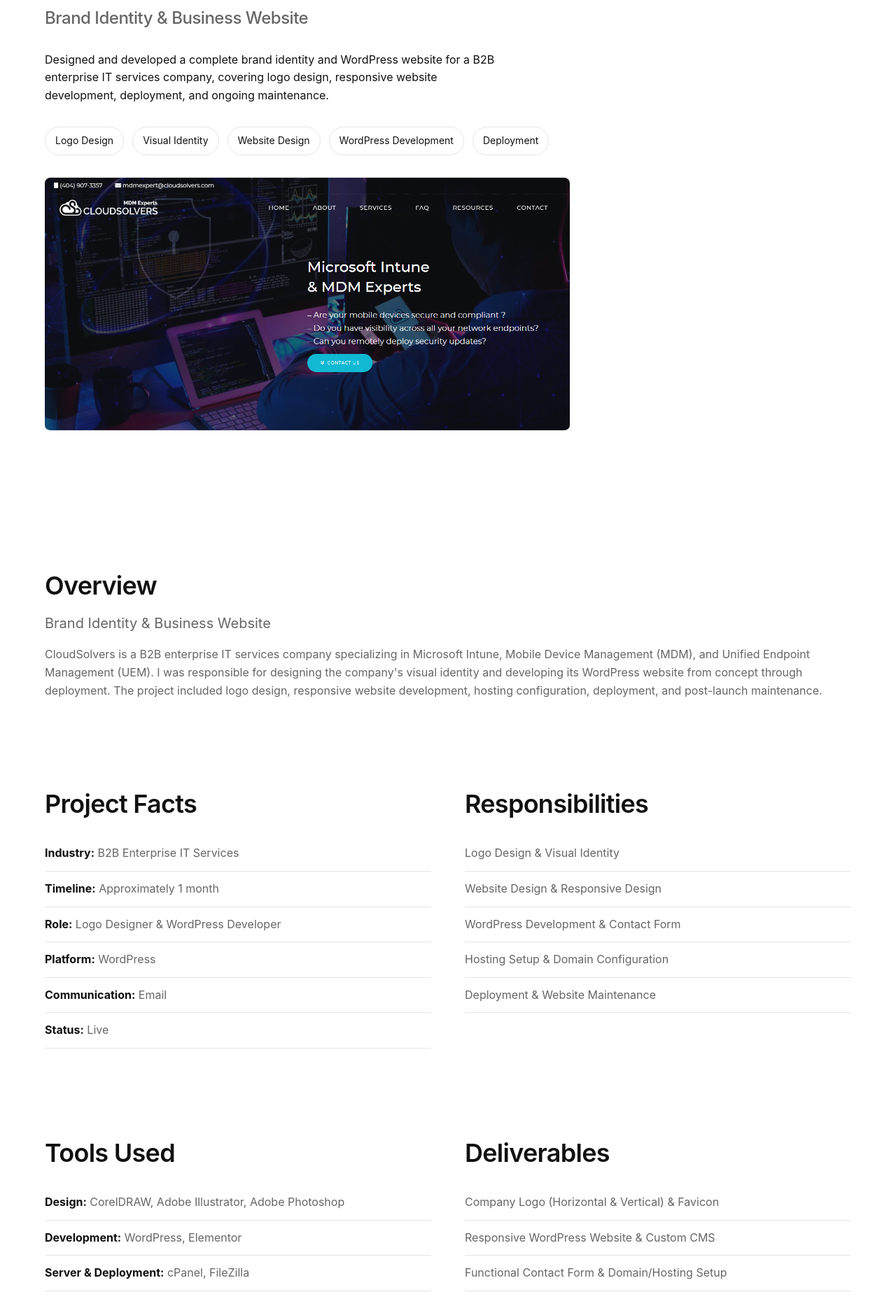
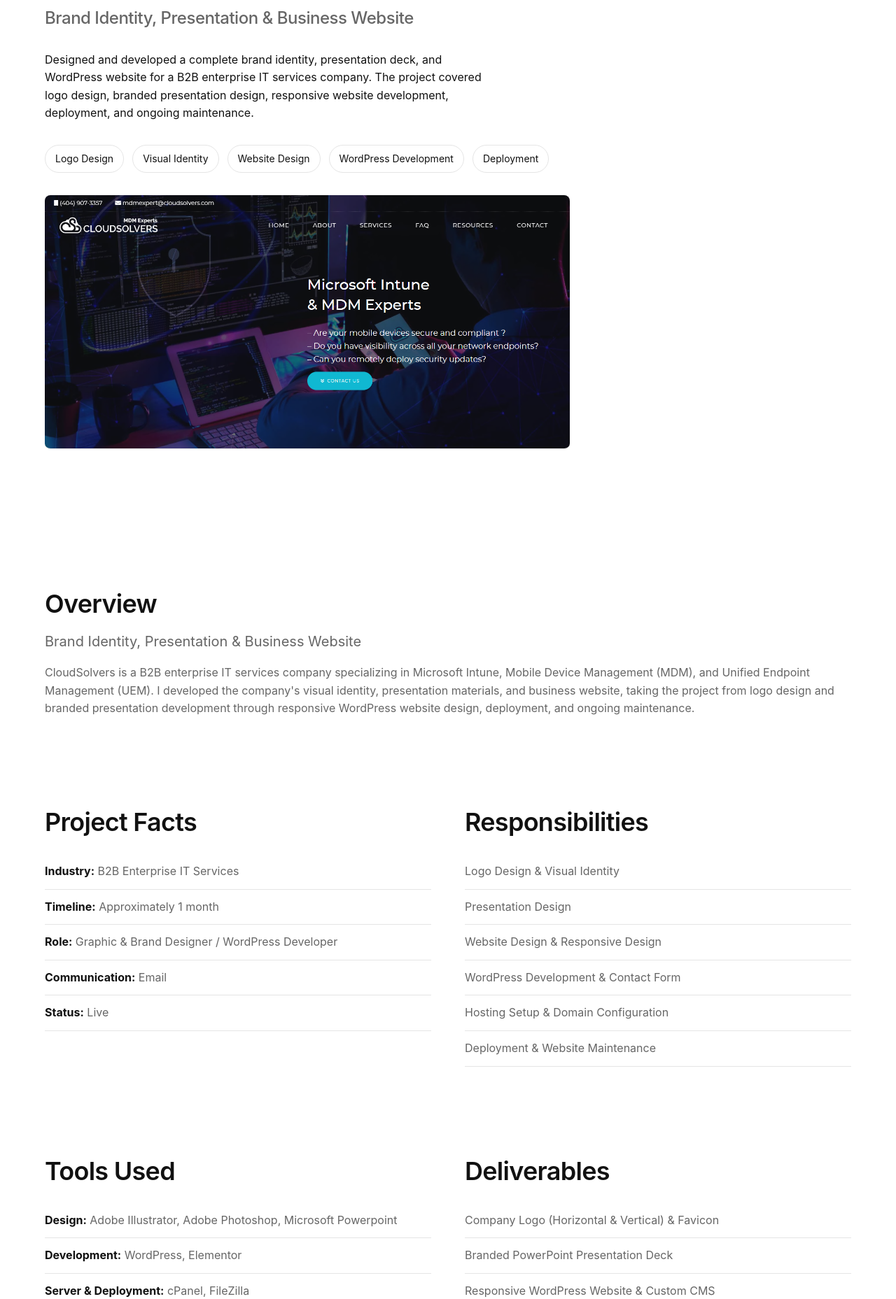
Before and after one commit to sasidesign-dev/portfolio, a plain HTML site: page projects/cloudsolvers.html in a window 1280 px wide. Shown: the part 313-2170 px from the top of the page at 70% size. Drawn offline with Linux system fonts and the light colour scheme.

Commit message:
Update cloudsolvers

```diff
--- a/projects/cloudsolvers.html
+++ b/projects/cloudsolvers.html
@@ -4,7 +4,7 @@
 <head>
     <meta charset="UTF-8">
     <meta name="viewport" content="width=device-width, initial-scale=1.0">
-    <title>CloudSolvers — Brand & Web Design Case Study</title>
+    <title>CloudSolvers — Brand Identity, Presentation & Business Website Case Study</title>
     <link rel="stylesheet" href="../css/style.css">
 </head>
 
@@ -30,11 +30,10 @@
     <section class="project-hero">
         <p class="project-label">01 — Case Study</p>
         <h1>CloudSolvers</h1>
-        <h2>Brand Identity & Business Website</h2>
+        <h2>Brand Identity, Presentation & Business Website</h2>
 
         <p class="project-summary">
-            Designed and developed a complete brand identity and WordPress website for a B2B enterprise IT services company, covering logo design, responsive website development, deployment, and ongoing maintenance.
-        </p>
+Designed and developed a complete brand identity, presentation deck, and WordPress website for a B2B enterprise IT services company. The project covered logo design, branded presentation design, responsive website development, deployment, and ongoing maintenance.        </p>
 
         <div class="project-scope">
             <span>Logo Design</span>
@@ -52,11 +51,9 @@
     <!-- OVERVIEW -->
     <section class="project-section">
         <h2>Overview</h2>
-        <p class="section-lead">Brand Identity & Business Website</p>
+        <p class="section-lead">Brand Identity, Presentation & Business Website</p>
         <p style="margin-top: 16px; color: var(--color-secondary);">
-            CloudSolvers is a B2B enterprise IT services company specializing in Microsoft Intune, Mobile Device Management (MDM), and Unified Endpoint Management (UEM).
-            I was responsible for designing the company's visual identity and developing its WordPress website from concept through deployment. The project included logo design, responsive website development, hosting configuration, deployment, and post-launch maintenance.
-        </p>
+           CloudSolvers is a B2B enterprise IT services company specializing in Microsoft Intune, Mobile Device Management (MDM), and Unified Endpoint Management (UEM). I developed the company's visual identity, presentation materials, and business website, taking the project from logo design and branded presentation development through responsive WordPress website design, deployment, and ongoing maintenance. </p>
     </section>
 
     <!-- PROJECT FACTS & RESPONSIBILITIES -->
@@ -66,8 +63,7 @@
             <ul class="fact-list">
                 <li><strong>Industry:</strong> B2B Enterprise IT Services</li>
                 <li><strong>Timeline:</strong> Approximately 1 month</li>
-                <li><strong>Role:</strong> Logo Designer & WordPress Developer</li>
-                <li><strong>Platform:</strong> WordPress</li>
+                <li><strong>Role:</strong> Graphic & Brand Designer / WordPress Developer</li>
                 <li><strong>Communication:</strong> Email</li>
                 <li><strong>Status:</strong> Live</li>
             </ul>
@@ -76,6 +72,7 @@
             <h2>Responsibilities</h2>
             <ul class="responsibility-list">
                 <li>Logo Design & Visual Identity</li>
+				<li>Presentation Design</li>
                 <li>Website Design & Responsive Design</li>
                 <li>WordPress Development & Contact Form</li>
                 <li>Hosting Setup & Domain Configuration</li>
@@ -89,7 +86,7 @@
         <div>
             <h2>Tools Used</h2>
             <ul class="fact-list">
-                <li><strong>Design:</strong> CorelDRAW, Adobe Illustrator, Adobe Photoshop</li>
+                <li><strong>Design:</strong> Adobe Illustrator, Adobe Photoshop, Microsoft Powerpoint</li>
                 <li><strong>Development:</strong> WordPress, Elementor</li>
                 <li><strong>Server & Deployment:</strong> cPanel, FileZilla</li>
             </ul>
@@ -98,6 +95,7 @@
             <h2>Deliverables</h2>
             <ul class="responsibility-list">
                 <li>Company Logo (Horizontal & Vertical) & Favicon</li>
+				<li>Branded PowerPoint Presentation Deck</li>
                 <li>Responsive WordPress Website & Custom CMS</li>
                 <li>Functional Contact Form & Domain/Hosting Setup</li>
             </ul>
@@ -159,6 +157,15 @@
                         </div>
                         <span class="image-caption">Monochrome Logo</span>
                     </div>
+                </div>
+            </div>
+
+           <div class="showcase-item">
+                <h3>Presentation Design</h3>
+                <p style="color: var(--color-secondary); margin: 8px 0 24px;">
+Designed a branded PowerPoint presentation for CloudSolvers, organizing technical and business information into a clear visual structure with consistent typography, layouts, and visual elements.                </p>
+                <div class="project-image">
+                    <img src="../assets/images/cloudsolvers-presentation.jpg" alt="CloudSolvers Hero Section">
                 </div>
             </div>
 
@@ -263,7 +270,7 @@
     <!-- NEXT PROJECT NAVIGATION -->
     <section class="next-project">
         <p>Next Case Study</p>
-        <a href="defend-health.html">
+        <a href="#">
             <h3>Defend Health →</h3>
         </a>
     </section>
```
